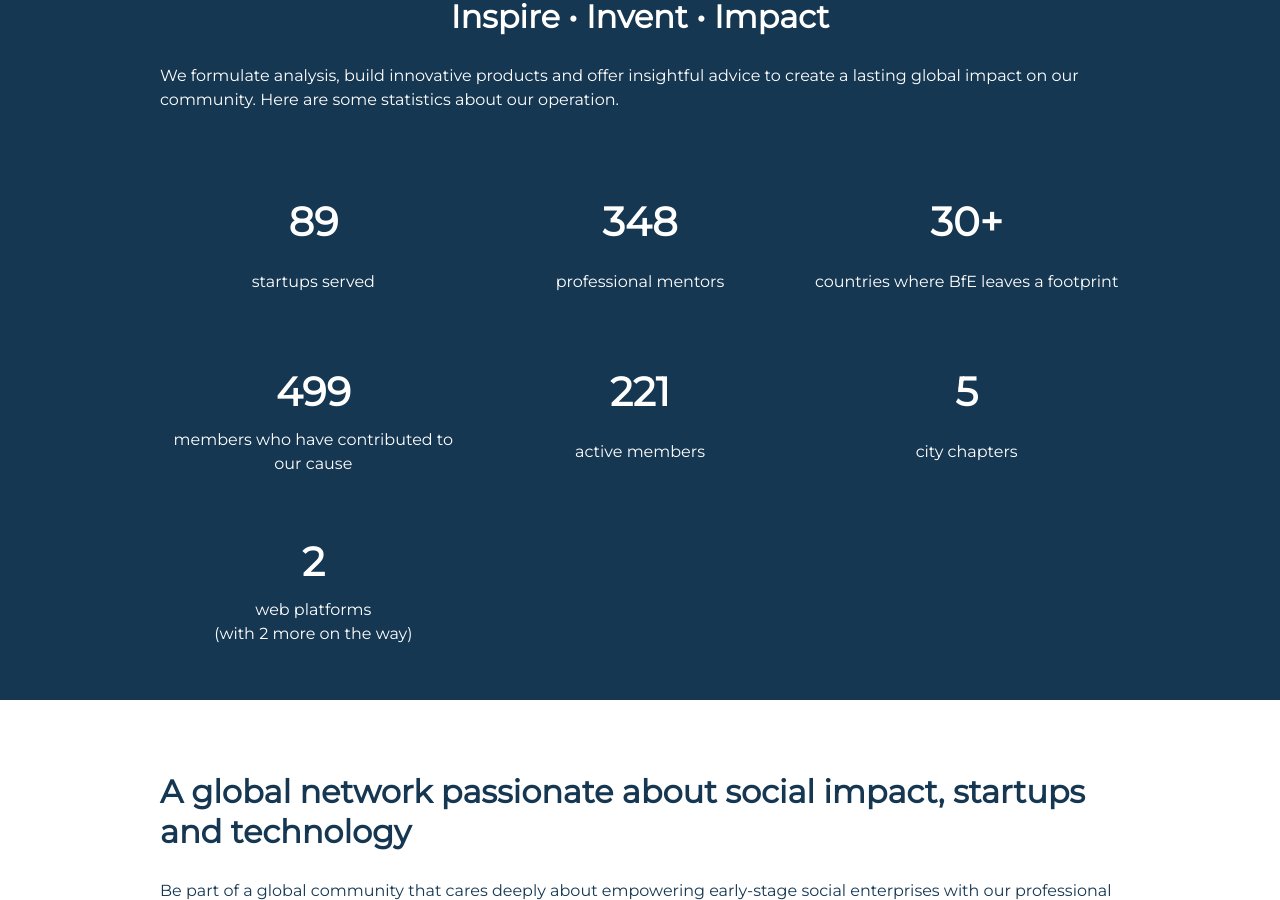
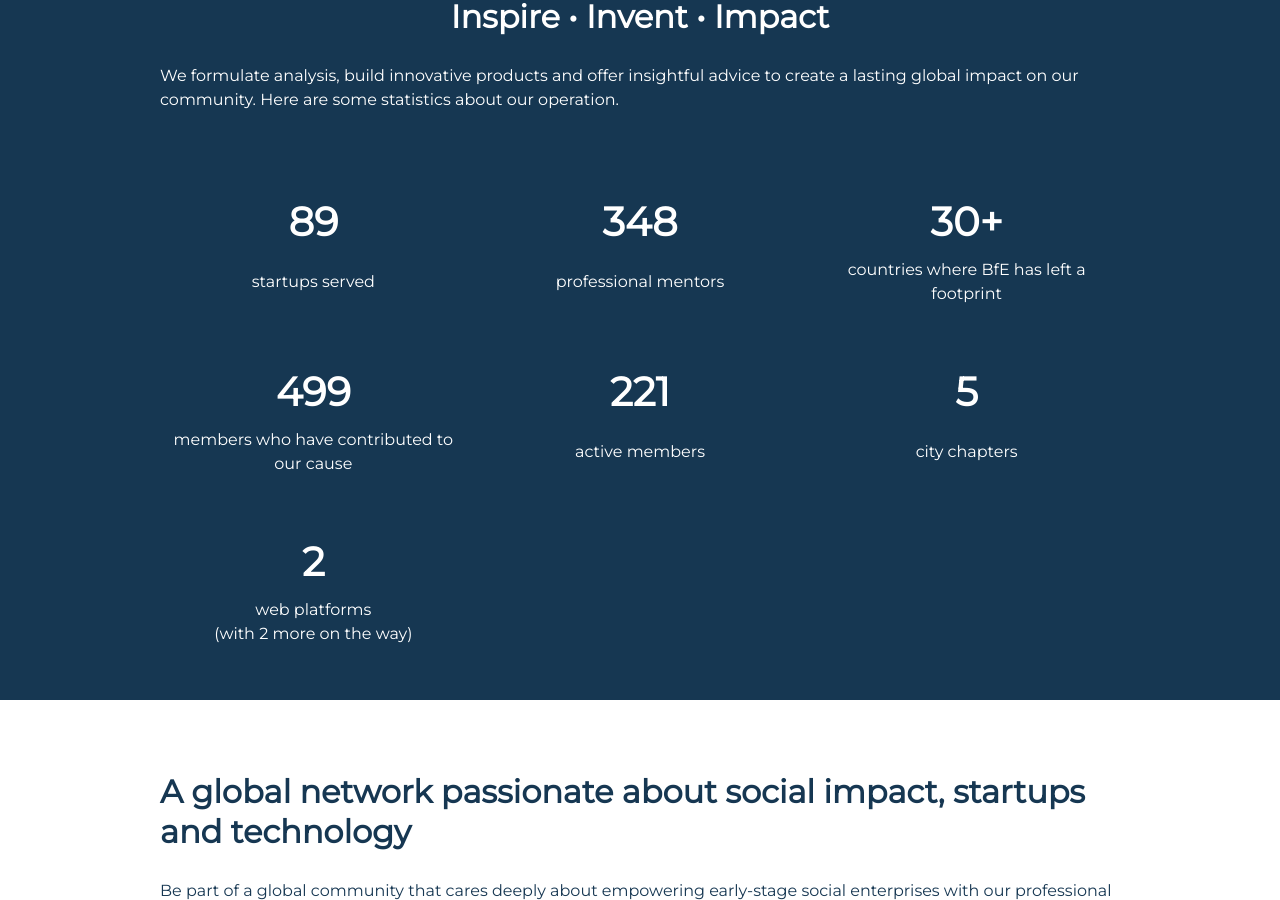
Before and after one commit to BfE-Technology/BfE-Technology.github.io, a Jekyll site: the page built from index.md, in a window 1280 px wide and 900 px high, scrolled down 4153 px. Built offline with Jekyll 4.4.1, drawn with Linux system fonts in a browser that asks for light colours.

Commit message:
Update index.md

```diff
--- a/index.md
+++ b/index.md
@@ -335,7 +335,7 @@ Whether you are looking to pick up new tools or challenge yourself with advanced
     </div>
     <div class="stats-container">
       <div class="number">30+</div>
-      <div class="desc">countries where BfE leaves a footprint</div>
+      <div class="desc">countries where BfE has left a footprint</div>
     </div>
     <div class="stats-container">
       <div class="number">499</div>
```
